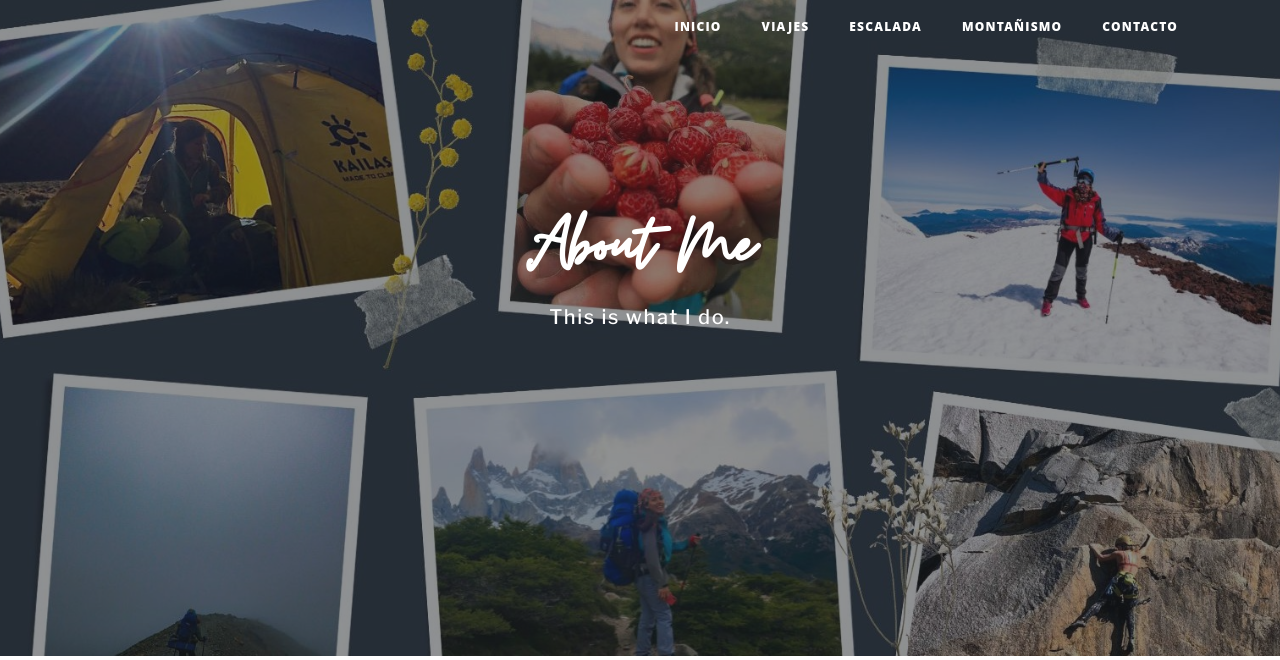
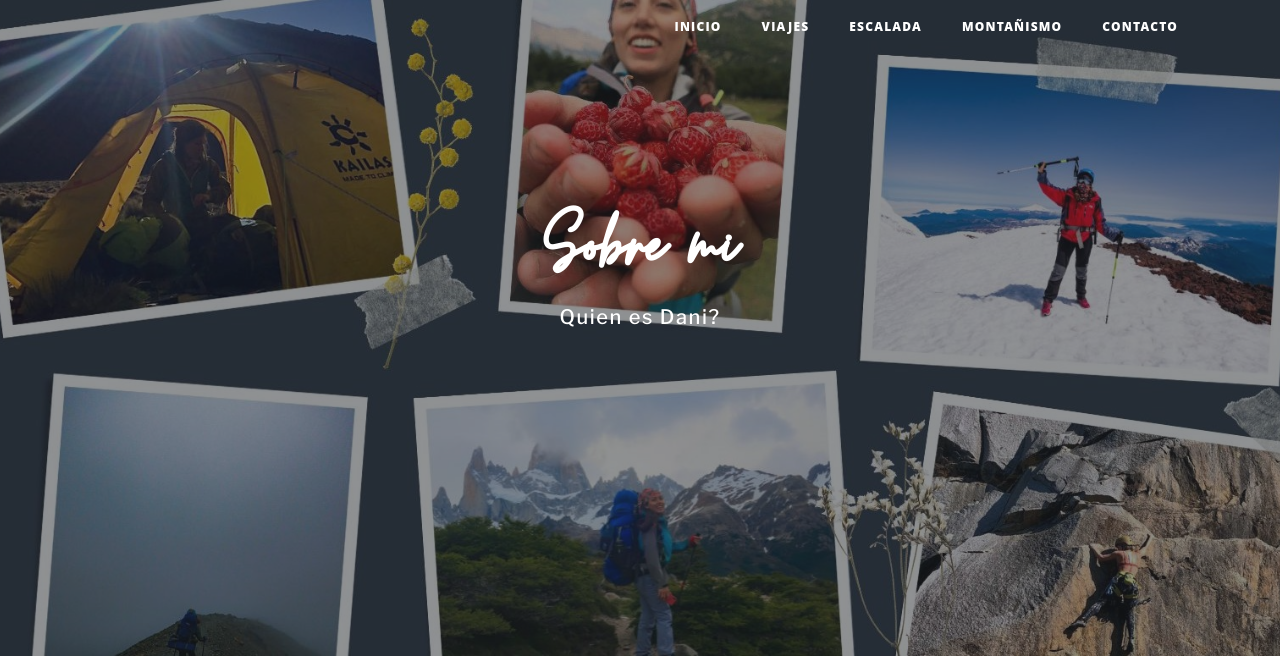
Before and after one commit to NMS47/Blog-Dani, a Flask app: page /about in a window 1280 px wide. Shown: the top 660 px of the page. Run offline with Flask 2, Linux system fonts and the light colour scheme; some libraries are stand-ins or nearby versions.

Commit message:
Change about and link to about in the post section

```diff
--- a/templates/about.html
+++ b/templates/about.html
@@ -7,8 +7,8 @@
       <div class="row">
         <div class="col-lg-8 col-md-10 mx-auto">
           <div class="page-heading">
-            <h1>About Me</h1>
-            <span class="subheading">This is what I do.</span>
+            <h1>Sobre mi</h1>
+            <span class="subheading">Quien es Dani?</span>
           </div>
         </div>
       </div>
--- a/templates/post.html
+++ b/templates/post.html
@@ -11,7 +11,7 @@
                     <h1 class="post-title">{{post.title}}</h1>
                     <h2 class="subheading">{{post.subtitle}}</h2>
                     <span class="meta">Posted by
-              <a href="#">{{post.author.username}}</a>
+              <a href="{{url_for('about')}}">{{post.author.username}}</a>
               on {{post.date}}</span>
                 </div>
             </div>
```
